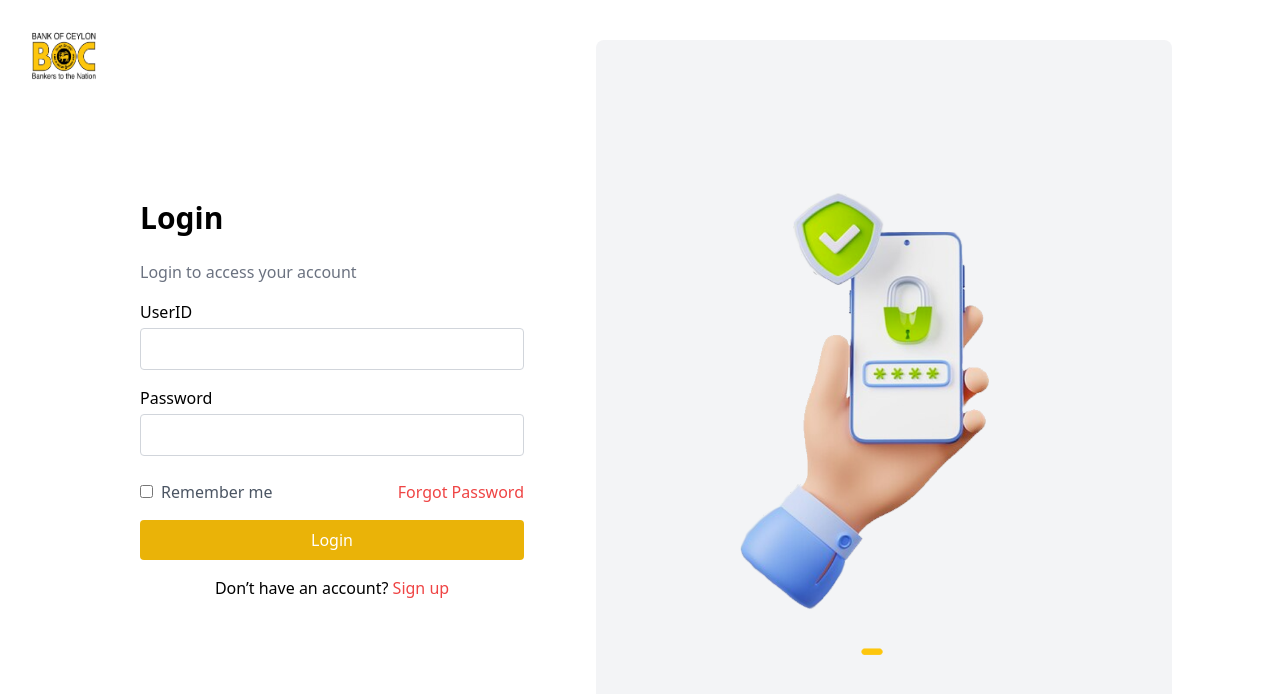
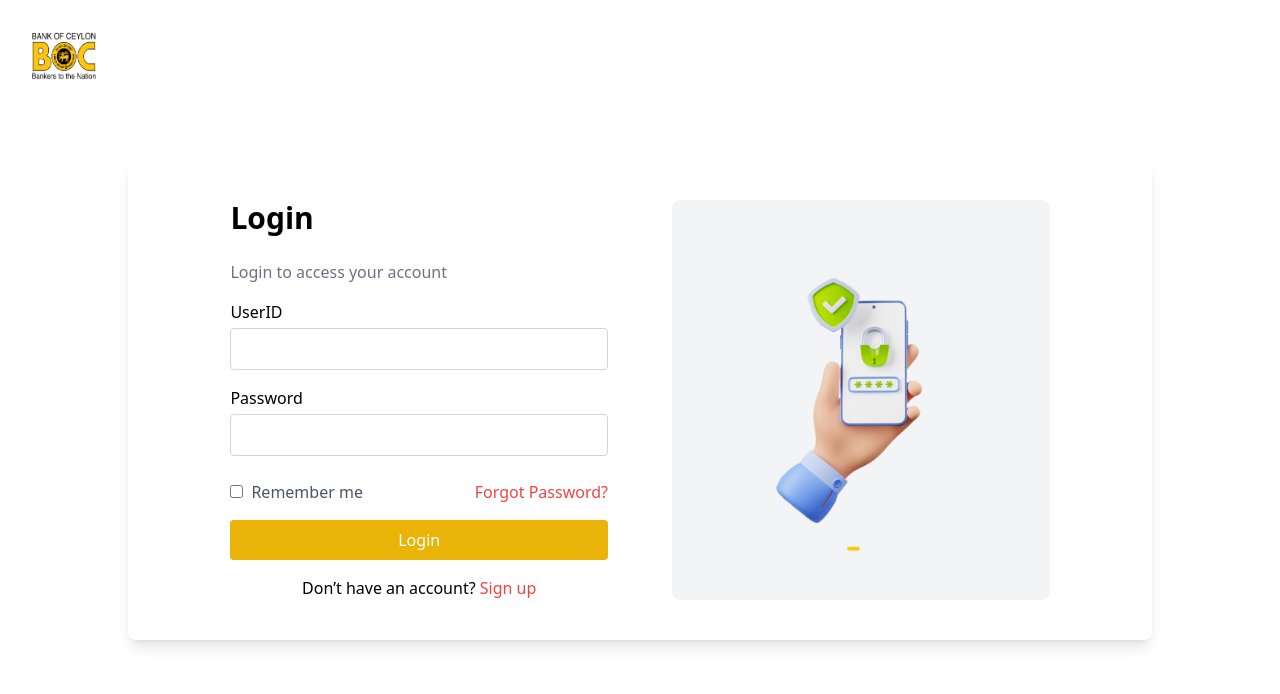
Before and after one commit to nadilliyanage/BOC_Web_Frontend, a React (Vite) app: page /login in a window 1280 px wide. Shown: the top 694 px of the page. Built offline with nearby package versions, Linux system fonts and the light colour scheme.

Commit message:
css upates
css upates

```diff
--- a/src/components/DesktopMenu.jsx
+++ b/src/components/DesktopMenu.jsx
@@ -8,9 +8,10 @@ const DesktopMenu = ({ darkMode, toggleDarkMode }) => {
   const location = useLocation();
   const navigate = useNavigate();
 
-  // Get user role from localStorage
+  // Get user details from localStorage
   const user = JSON.parse(localStorage.getItem("user"));
   const userRole = user ? user.role : null;
+  const userName = user ? user.name : null;
 
   // Toggle dropdown visibility
   const toggleDropdown = () => setIsDropdownOpen(!isDropdownOpen);
@@ -49,6 +50,11 @@ const DesktopMenu = ({ darkMode, toggleDarkMode }) => {
     navigate("/login");
   };
 
+  // Handle sign in
+  const handleSignIn = () => {
+    navigate("/login");
+  };
+
   return (
     <div className="hidden lg:flex space-x-4 gap-5 items-center relative">
       {/* Menu Items */}
@@ -71,15 +77,20 @@ const DesktopMenu = ({ darkMode, toggleDarkMode }) => {
         </a>
       ))}
 
-      {/* Profile Dropdown */}
+      {/* Profile Dropdown or Sign In Button */}
+      {user ? (
         <div className="relative">
           <button
             onClick={toggleDropdown}
             className="flex items-center space-x-2 text-black hover:text-secondary focus:outline-none dark:text-white dark:hover:text-secondary"
           >
             <FaUserCircle size={24} />
-          <span className="font-semibold text-lg">Profile</span>
-          {isDropdownOpen ? <FaCaretUp size={18} /> : <FaCaretDown size={18} />}
+            <span className="font-semibold text-lg">{userName}</span>
+            {isDropdownOpen ? (
+              <FaCaretUp size={18} />
+            ) : (
+              <FaCaretDown size={18} />
+            )}
           </button>
           {isDropdownOpen && (
             <div className="absolute right-0 mt-2 bg-white shadow-md rounded-md w-40 z-10 dark:bg-gray-800">
@@ -92,6 +103,15 @@ const DesktopMenu = ({ darkMode, toggleDarkMode }) => {
             </div>
           )}
         </div>
+      ) : (
+        <button
+          onClick={handleSignIn}
+          className="flex items-center space-x-2 text-black hover:text-secondary focus:outline-none dark:text-white dark:hover:text-secondary"
+        >
+          <FaUserCircle size={24} />
+          <span className="font-semibold text-lg">Sign In</span>
+        </button>
+      )}
 
       {/* Dark Mode Toggle */}
       <button
--- a/src/pages/LoginPage.jsx
+++ b/src/pages/LoginPage.jsx
@@ -2,7 +2,6 @@ import React, { useState } from "react";
 import axios from "axios";
 import { useNavigate } from "react-router-dom";
 import logo from "../assets/icon.png";
-import iconWhite from "../assets/iconWhite.png";
 import loginImg from "../assets/loginImg.png";
 
 const LoginPage = () => {
@@ -34,43 +33,50 @@ const LoginPage = () => {
   };
 
   return (
-    <div>
-      <div className="absolute m-8">
+    <div className="dark:bg-dark_2 min-h-screen flex justify-center items-center">
+      <div className="absolute top-8 left-8 ">
         <img src={logo} alt="logo" className="w-16 h-12" />
       </div>
-      <div className="flex justify-center items-center h-screen bg-white gap-10 dark:bg-dark_2">
-        <div className=" p-8  w-[35%]">
-          <h2 className="text-3xl font-bold mb-6 ">Login</h2>
-          <p className=" text-gray-500 mb-4">Login to access your account</p>
+
+      {/* Login Form and Image */}
+      <div className="flex flex-wrap justify-center items-center gap-16 bg-white dark:bg-dark_2 p-10 rounded-lg shadow-lg w-full max-w-5xl">
+        {/* Form Section */}
+        <div className="w-full lg:w-2/5">
+          <h2 className="text-3xl font-bold mb-6 dark:text-white">Login</h2>
+          <p className="text-gray-500 mb-4 dark:text-gray-300">
+            Login to access your account
+          </p>
           {error && <p className="text-red-500 text-center mb-4">{error}</p>}
           <form onSubmit={handleLogin}>
             <div className="mb-4">
-              <label className="block ">UserID</label>
+              <label className="block dark:text-white">UserID</label>
               <input
                 type="text"
                 value={userId}
                 onChange={(e) => setUserId(e.target.value)}
-                className="w-full p-2 border border-gray-300 rounded mt-1 dark:bg-dark_3"
+                className="w-full p-2 border border-gray-300 rounded mt-1 dark:bg-dark_3 dark:text-white"
                 required
               />
             </div>
             <div className="mb-6">
-              <label className="block ">Password</label>
+              <label className="block dark:text-white">Password</label>
               <input
                 type="password"
                 value={password}
                 onChange={(e) => setPassword(e.target.value)}
-                className="w-full p-2 border border-gray-300 rounded mt-1 dark:bg-dark_3"
+                className="w-full p-2 border border-gray-300 rounded mt-1 dark:bg-dark_3 dark:text-white"
                 required
               />
             </div>
             <div className="flex justify-between items-center mb-4">
               <div>
                 <input type="checkbox" className="mr-2" />
-                <span className="text-gray-600">Remember me</span>
+                <span className="text-gray-600 dark:text-gray-300">
+                  Remember me
+                </span>
               </div>
               <a href="/forgot-password" className="text-red-500">
-                Forgot Password
+                Forgot Password?
               </a>
             </div>
             <button
@@ -80,15 +86,21 @@ const LoginPage = () => {
               Login
             </button>
           </form>
-          <p className="text-center mt-4">
+          <p className="text-center mt-4 dark:text-gray-300">
             Don’t have an account?{" "}
             <a href="/signup" className="text-red-500">
               Sign up
             </a>
           </p>
         </div>
-        <div className="hidden lg:flex items-center justify-center w-[45%] h-[90%] bg-gray-100 rounded-lg dark:bg-dark_3">
-          <img src={loginImg} alt="loginImg" className="w-[85%] p-10" />
+
+        {/* Image Section */}
+        <div className="hidden lg:flex items-center justify-center w-2/5 bg-gray-100 rounded-lg dark:bg-dark_3">
+          <img
+            src={loginImg}
+            alt="login illustration"
+            className="w-[85%] p-10"
+          />
         </div>
       </div>
     </div>
```
Lines whose indentation alone changed are shown as unchanged.
